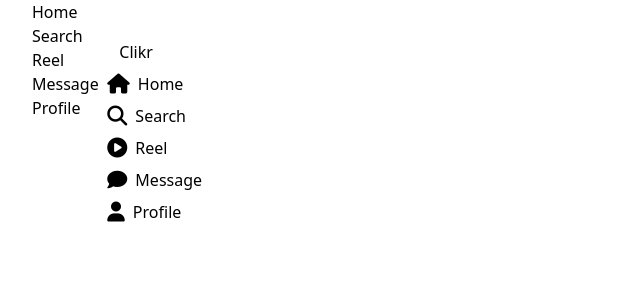
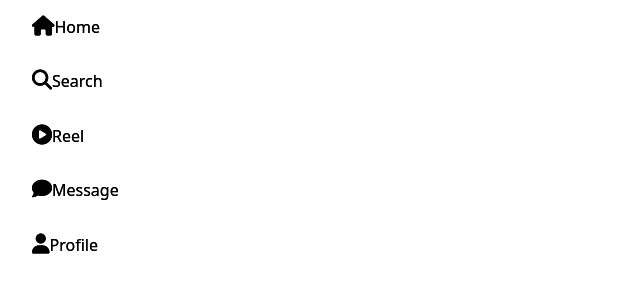
Before and after one commit to Rahulkumarsingh1996/Clikr, a React (Create React App) app: page / in a window 1280 px wide. Shown: the top 300 px of the page, without its empty margins (0-640 px from the left). Built offline with nearby package versions, Linux system fonts and the light colour scheme.

Commit message:
Rahul
sidebar navigation

```diff
--- a/src/Screen/AllRoutes/Navigate.jsx
+++ b/src/Screen/AllRoutes/Navigate.jsx
@@ -1,28 +1,44 @@
 import React from "react";
 import { Outlet, Link } from "react-router-dom";
-import '../Navbar/Navbar.css'
+import "../Navbar/Navbar.css";
 const Navigate = () => {
   return (
     <>
-      <ul style={{ listStyle: "none" }} className="float-start">
+      <ul className="sidebar_menu">
         <li className="menu-item">
-          <Link to="/" className="option-menu">Home</Link>
+          <Link to="/" className="option-menu">
+            <i class="fa-solid fa-house"></i>
+            <span className="options_name">Home</span>
+          </Link>
         </li>
         <li className="menu-item">
-          <Link to="/search" className="option-menu">Search</Link>
+          <Link to="/search" className="option-menu">
+            <i class="fa-solid fa-magnifying-glass"></i>
+            <span className="options_name">Search</span>
+          </Link>
         </li>
         <li className="menu-item">
-          <Link to="/reel" className="option-menu">Reel</Link>
+          <Link to="/reel" className="option-menu">
+            {" "}
+            <i class="fa-solid fa-circle-play"></i>
+            <span className="options_name">Reel</span>
+          </Link>
         </li>
 
         <li className="menu-item">
-          <Link to="/message" className="option-menu">Message</Link>
+          <Link to="/message" className="option-menu">
+            <i class="fa-solid fa-comment"></i>
+            <span className="options_name">Message</span>
+          </Link>
         </li>
 
         <li className="menu-item">
-          <Link to="/profile" className="option-menu">Profile</Link>
+          <Link to="/profile" className="option-menu">
+            {" "}
+            <i class="fa-solid fa-user"></i>
+            <span className="options_name">Profile</span>
+          </Link>
         </li>
-
       </ul>
 
       <Outlet />
--- a/src/Screen/Dashboard/Dashboard.jsx
+++ b/src/Screen/Dashboard/Dashboard.jsx
@@ -1,9 +1,9 @@
 import React from 'react'
-import Navbar from '../Navbar/Navbar'
+import Navigate from '../AllRoutes/Navigate'
 const Dashboard = () => {
   return (
     <>
-    <Navbar />
+    <Navigate />
     </>
   )
 }
--- a/src/Screen/Navbar/Navbar.css
+++ b/src/Screen/Navbar/Navbar.css
@@ -1,16 +1,13 @@
-.navbar {
-    /* background-color: var(--Clikr_BlackColor); */
-    color: var(--Clikr_BlackColor);
-    height: 4.3rem;
-}
+
 .menu-item {
     font-size: var(--normal-font-size);
     font-weight: var(--font-medium);
     cursor: pointer;
 }
-.menu-box{
-    line-height: 2;
-}
+/* .options_name{
+    margin-left: 15px;
+} */
+
 i{
     font-size: var(--h3-font-size);
 }
@@ -19,3 +16,13 @@ i{
     text-decoration: none;
 
 }
+.sidebar_menu{
+    /* width: 2%; */
+    /* background-color: aquamarine; */
+    height: 100vh;
+    position: fixed;
+    line-height: 3.4;
+    list-style: none;
+    /* padding-top: 60px; */
+    /* padding-left: 30px; */
+}
--- a/src/Screen/Navbar/Navbar.jsx
+++ b/src/Screen/Navbar/Navbar.jsx
@@ -9,23 +9,23 @@ const Navbar = () => {
           <div className="col-md-2 menu-item">Clikr</div>
           <div className="col-md-2 menu-item m-0 p-0 d-flex align-items-center gap-2">
             {" "}
-            <i class="fa-solid fa-house"></i>Home
+            Home
           </div>
           <div className="col-md-2 menu-item m-0 p-0 d-flex align-items-center gap-2">
             {" "}
-            <i class="fa-solid fa-magnifying-glass"></i>Search
+            Search
           </div>
           <div className="col-md-2 menu-item m-0 p-0 d-flex align-items-center gap-2">
             {" "}
-            <i class="fa-solid fa-circle-play"></i>Reel
+           Reel
           </div>
           <div className="col-md-2 menu-item m-0 p-0 d-flex align-items-center gap-2">
             {" "}
-            <i class="fa-solid fa-comment"></i>Message
+            Message
           </div>
           <div className="col-md-2 menu-item m-0 p-0 d-flex align-items-center gap-2">
             {" "}
-            <i class="fa-solid fa-user"></i>Profile
+Profile
           </div>
         </div>
       </div>
```
